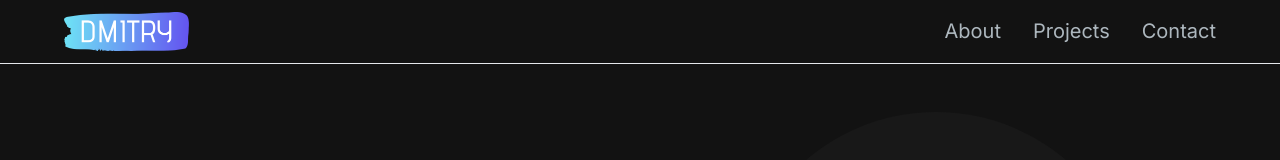
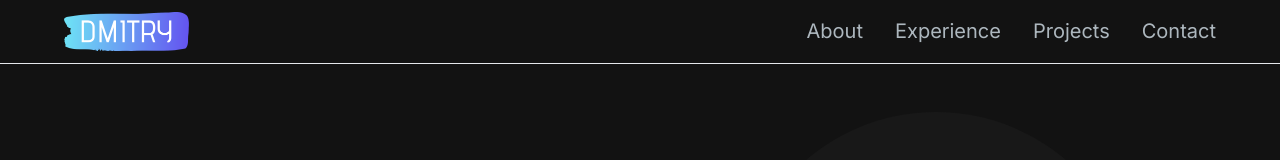
Before and after one commit to DiMs8P/Portfolio, a Next.js app: page / in a window 1280 px wide. Shown: the top 160 px of the page. Built offline with nearby package versions, Linux system fonts and the light colour scheme.

Commit message:
added navigation from navbar

```diff
--- a/app/components/About.jsx
+++ b/app/components/About.jsx
@@ -51,7 +51,7 @@ const About = () => {
     }
 
   return (
-      <div className='pt-24'>
+      <div id="about" className='pt-24'>
           <motion.div variants={textVariant()}>
               <p className={`${styles.sectionSubText}`}>My story</p>
               <h2 className={`${styles.sectionHeadText}`}>About me.</h2>
--- a/app/components/Email.jsx
+++ b/app/components/Email.jsx
@@ -42,7 +42,7 @@ const Email = () => {
         }
     }
   return (
-      <div className='pt-24'>
+      <div id="contact" className='pt-24'>
           <motion.div variants={textVariant()}>
               <p className={`${styles.sectionSubText} `}>I&apos;m waiting for your respond</p>
               <h2 className={`${styles.sectionHeadText}`}>Contact me.</h2>
--- a/app/components/Experience.jsx
+++ b/app/components/Experience.jsx
@@ -58,7 +58,7 @@ const ExperienceCard = ({ experience }) => {
 
 const Experience = () => {
   return (
-    <div className='pt-24'>
+    <div id="experience" className='pt-24'>
       <motion.div variants={textVariant()}>
         <p className={`${styles.sectionSubText}`}>
           What I have done so far
--- a/app/components/MenuOverlay.jsx
+++ b/app/components/MenuOverlay.jsx
@@ -6,7 +6,7 @@ const MenuOverlay = ({links}) => {
     <ul className='flex flex-col py-4 items-center'>
         {links.map((link, index) => (
             <li key={index}>
-                <NavLink href={link.path} title={link.title}/>
+                <NavLink targetId={link.targetId} title={link.title}/>
             </li>
         ))}
     </ul>
--- a/app/components/NavLink.jsx
+++ b/app/components/NavLink.jsx
@@ -1,11 +1,13 @@
-import Link from "next/link";
+import { Link } from 'react-scroll'
 
-const NavLink = ({href, title}) => {
+const NavLink = ({targetId, title}) => {
   return(
       <Link
-          href={href}
+          to={targetId}
+          spy={true}
+          smooth={true}
           className='block py-2 pl-3 pr-4
-                            text-[#ADB7BE] sm:text-xl rounded md:p-0 hover:text-white'
+                            text-[#ADB7BE] sm:text-xl rounded md:p-0 hover:text-white cursor-pointer'
       >
           {title}
       </Link>
--- a/app/components/Navbar.jsx
+++ b/app/components/Navbar.jsx
@@ -1,6 +1,6 @@
 "use client";
 import React, {useState} from 'react'
-import Link from "next/link";
+import {Link, animateScroll as scroll} from "react-scroll";
 import Image from "next/image";
 import NavLink from "./NavLink";
 import MenuOverlay from "./MenuOverlay";
@@ -11,15 +11,19 @@ import logoImage from "@/src/logo_h.png";
 const navLinks = [
     {
         title: "About",
-        path: "#about",
+        targetId: "about",
+    },
+    {
+        title: "Experience",
+        targetId: "experience",
     },
     {
         title: "Projects",
-        path: "#projects",
+        targetId: "projects",
     },
     {
         title: "Contact",
-        path: "#contact",
+        targetId: "contact",
     }
 ]
 
@@ -29,11 +33,13 @@ const Navbar = () => {
     return (
         <nav className={`${ styles.paddingX } w-full flex-row fixed top-0 py-3 z-20 bg-[#121212] border-b border-gray-200 dark:border-gray-600`}>
             <div className='lg:max-w-[1400px] max-w-screen-lg flex justify-between items-center mx-auto'>
-                <Link href={"/"} className='text-5xl text-white font-semibold'>
+                <Link
+                    className='cursor-pointer text-5xl text-white font-semibold'>
                     <Image
                         src={logoImage}
                         alt='AboutImage'
                         className='w-[125px] h-[38.5px]'
+                        onClick={() => scroll.scrollToTop()}
                     />
                 </Link>
                 <div className='mobile-menu block md:hidden'>
@@ -60,7 +66,7 @@ const Navbar = () => {
                         {
                             navLinks.map((link, index) => (
                                 <li key = {index}>
-                                    <NavLink href={link.path} title={link.title} />
+                                    <NavLink targetId={link.targetId} title={link.title} />
                                 </li>
                             ))
                         }
--- a/app/components/Works.jsx
+++ b/app/components/Works.jsx
@@ -70,7 +70,7 @@ const ProjectCard = ({
 
 const Works = () => {
     return (
-        <div className='pt-24'>
+        <div id="projects" className='pt-24'>
             <motion.div variants={textVariant()}>
                 <p className={`${styles.sectionSubText} `}>My work</p>
                 <h2 className={`${styles.sectionHeadText}`}>Projects.</h2>
--- a/package.json
+++ b/package.json
@@ -19,6 +19,7 @@
     "react": "18.2.0",
     "react-dom": "18.2.0",
     "react-parallax-tilt": "^1.7.166",
+    "react-scroll": "^1.8.9",
     "react-type-animation": "^3.1.0",
     "react-vertical-timeline-component": "^3.6.0",
     "resend": "^1.0.0",
```
Also changed, not shown: 1 other file (tests, documents, lock files or other folders).
